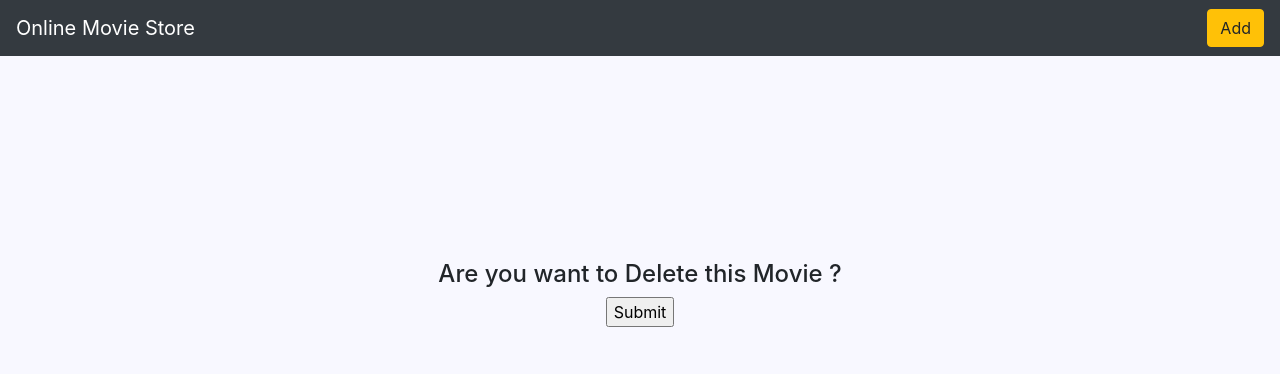
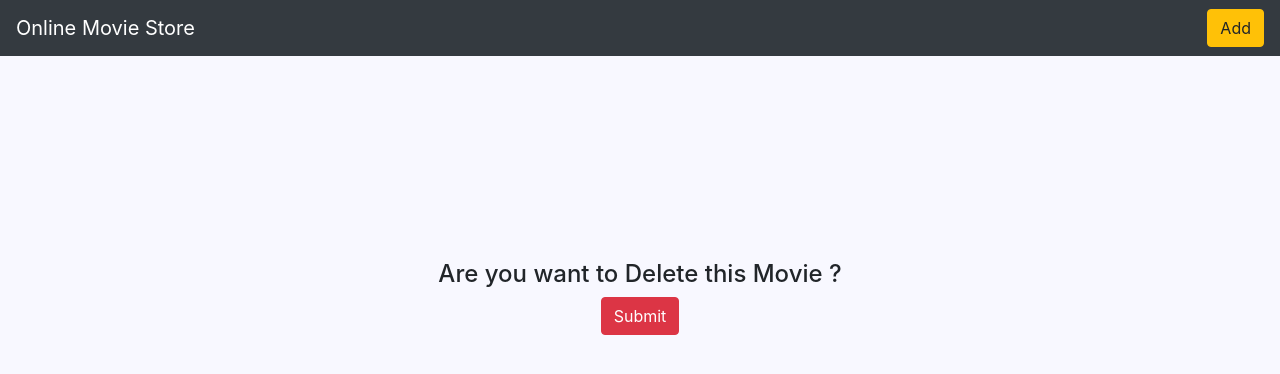
Before and after one commit to merahulkrishnan/movie-project, a Django app: page /delete/3/ in a window 1280 px wide. Shown: the top 374 px of the page. Run offline with Django 4.2, Linux system fonts and the light colour scheme.

Commit message:
button color updated

```diff
--- a/templates/delete.html
+++ b/templates/delete.html
@@ -6,7 +6,7 @@
   <div style="padding-top:180px;">
   <center>
     <h4>Are you want to Delete this Movie ?</h4>
-  <input type="submit">
+  <input class="btn btn-danger" type="submit">
   </center>
   </div>
 </form>
```
